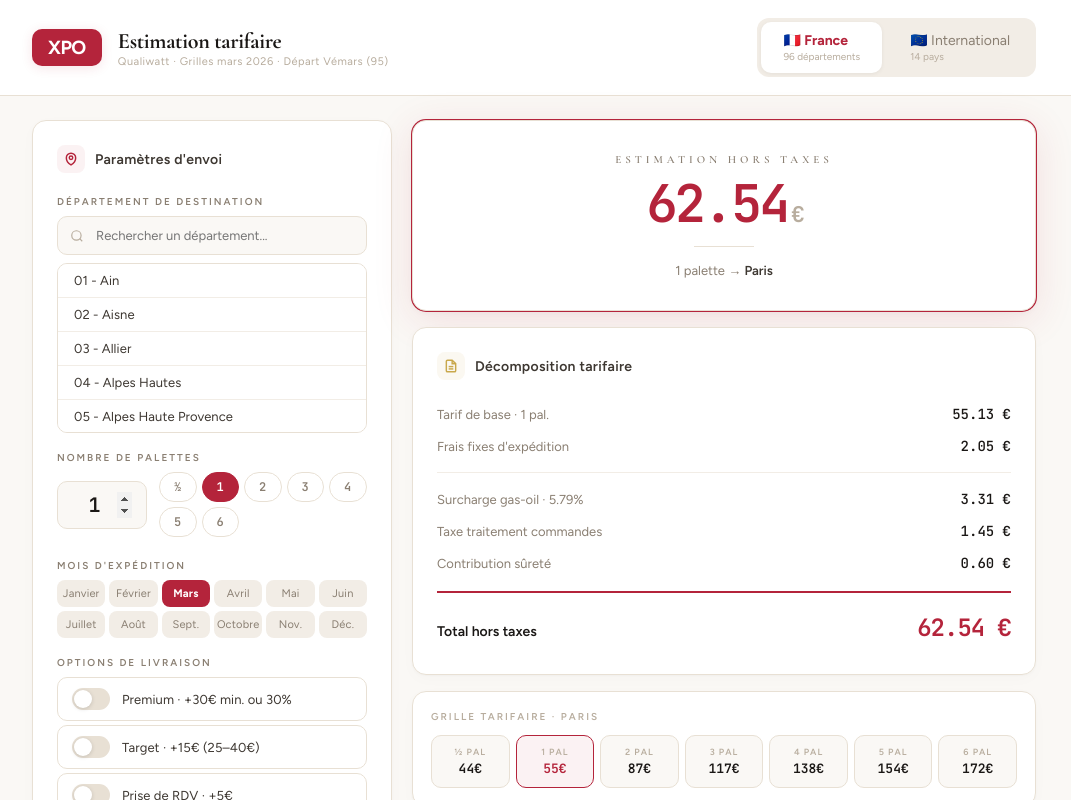
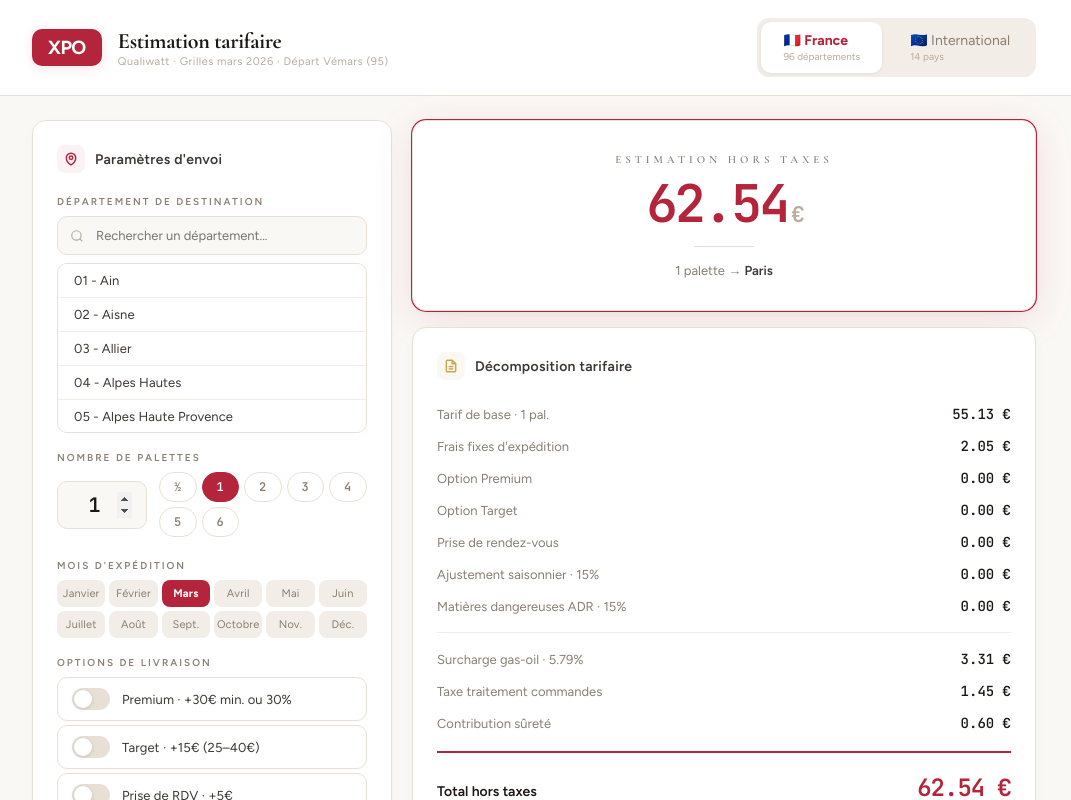
Before and after one commit to yohand-byte/XPO-CALCULATOR-2026, a React (Vite) app: page / in a window 1280 px wide. Shown: the top 800 px of the page, without its empty margins (106-1177 px from the left). Built offline with nearby package versions, Linux system fonts and the light colour scheme.

Commit message:
feat: décomposition complète France + International avec tous les frais

```diff
--- a/src/XPOCalculator.jsx
+++ b/src/XPOCalculator.jsx
@@ -19,13 +19,16 @@ function calcFR({dept, pal, prem, tgt, rdv, adr, month, gas}) {
   for (let i = 0; i < FR_P.length; i++) { if (pal <= FR_P[i]) { idx = i; mp = FR_P[i]; break; } }
   if (idx === -1) return { err: "Maximum 6 palettes — contactez XPO pour un devis sur mesure." };
   const b = FR_T[dept][idx]; if (!b) return { err: "Tarif indisponible" };
-  const ff=2.05, pc=prem?Math.max(b*0.30,30):0, tc=tgt?Math.min(Math.max(b*0.15,25),40):0, rc=rdv?5:0;
+  const ff=2.05;
+  const pc=prem?Math.round(Math.max(b*0.30,30)*100)/100:0;
+  const tc=tgt?Math.round(Math.min(Math.max(b*0.15,25),40)*100)/100:0;
+  const rc=rdv?5:0;
   const dC=dept.substring(0,2), isSeas=SEAS.includes(dC), inSeas=month>=4&&month<=8;
   const sc=(isSeas&&inSeas)?Math.round(b*0.15*100)/100:0;
-  const sub=b+ff+pc+tc+rc+sc;
+  const sub=Math.round((b+ff+pc+tc+rc+sc)*100)/100;
+  const gc=Math.round(sub*(gas/100)*100)/100;
   const ac=adr?Math.round(sub*0.15*100)/100:0;
-  const gc=Math.round((sub+ac)*(gas/100)*100)/100;
-  return { b,ff,pc,tc,rc,sc,ac,gc,sub,tot:Math.round((sub+ac+gc+1.45+0.60)*100)/100,isSeas,inSeas,mp };
+  return { b,ff,pc,tc,rc,sc,ac,gc,sub,tot:Math.round((sub+gc+ac+1.45+0.60)*100)/100,isSeas,inSeas,mp,prem,tgt,rdv:!!rdv,adr:!!adr };
 }
 
 function findKg(data,region,kg) {
@@ -272,11 +275,11 @@ function FranceTab() {
           {r&&!r.err?(<>
             <PriceRow label={`Tarif de base · ${r.mp} pal.`} value={r.b} />
             <PriceRow label="Frais fixes d'expédition" value={r.ff} />
-            {r.pc>0&&<PriceRow label="Option Premium" value={r.pc} />}
-            {r.tc>0&&<PriceRow label="Option Target" value={r.tc} />}
-            {r.rc>0&&<PriceRow label="Rendez-vous" value={r.rc} />}
-            {r.sc>0&&<PriceRow label="Majoration saisonnière · 15%" value={r.sc} />}
-            {r.ac>0&&<PriceRow label="Matières dangereuses ADR · 15%" value={r.ac} />}
+            <PriceRow label="Option Premium" value={r.pc} />
+            <PriceRow label="Option Target" value={r.tc} />
+            <PriceRow label="Prise de rendez-vous" value={r.rc} />
+            <PriceRow label="Ajustement saisonnier · 15%" value={r.sc} />
+            <PriceRow label="Matières dangereuses ADR · 15%" value={r.ac} />
             <PriceRow dash />
             <PriceRow label={`Surcharge gas-oil · ${gas}%`} value={r.gc} />
             <PriceRow label="Taxe traitement commandes" value={1.45} />
@@ -321,9 +324,13 @@ function InterTab() {
   const [kg,setKg]=useState(500);
   const [sur,setSur]=useState(true);
   const [adr,setAdr]=useState(false);
+  const [gas,setGas]=useState(5.79);
+  const [enl,setEnl]=useState(false);
+  const [douUK,setDouUK]=useState(false);
 
   const isPal = PAL_COUNTRIES.has(co);
   const isKg = KG_COUNTRIES.has(co);
+  const isUK = co==='Royaume-Uni';
 
   const regions=useMemo(()=>{
     if(IP[co]) return Object.keys(IP[co]);
@@ -339,8 +346,13 @@ function InterTab() {
     return null;
   },[data,sel,pal,kg,isPal,isKg]);
 
-  const adrAmount = (res && res.price != null && adr) ? Math.round(res.price*0.15*100)/100 : 0;
-  const totalHT = res && res.price != null ? Math.round((res.price+adrAmount+(sur?0.70:0))*100)/100 : null;
+  const basePrice = res && res.price != null ? res.price : null;
+  const adrAmount = basePrice!=null && adr ? Math.round(basePrice*0.15*100)/100 : 0;
+  const enlAmount = enl ? 35 : 0;
+  const douAmount = (isUK && douUK) ? 165 : 0;
+  const subInter = basePrice!=null ? Math.round((basePrice+adrAmount+enlAmount+douAmount)*100)/100 : null;
+  const gcInter = subInter!=null ? Math.round(subInter*(gas/100)*100)/100 : 0;
+  const totalHT = subInter!=null ? Math.round((subInter+gcInter+1.45+(sur?0.70:0))*100)/100 : null;
 
   return (
     <div style={{display:'grid',gridTemplateColumns:'360px 1fr',gap:20,alignItems:'start'}}>
@@ -403,6 +415,16 @@ function InterTab() {
 
         <Toggle on={sur} onChange={()=>setSur(!sur)} label="Contribution sûreté · 0,70 €" />
         <Toggle on={adr} onChange={()=>setAdr(!adr)} label="Matières dangereuses ADR · +15%" />
+        <Toggle on={enl} onChange={()=>setEnl(!enl)} label="Enlèvement extérieur · +35 €" />
+        {isUK&&<Toggle on={douUK} onChange={()=>setDouUK(!douUK)} label="Douanes UK · 75 + 90 €" />}
+
+        <div style={{height:14}} />
+        <Label>Surcharge gas-oil</Label>
+        <div style={{display:'flex',alignItems:'center',gap:10}}>
+          <Input type="number" value={gas} onChange={e=>setGas(Number(e.target.value))} step={0.01} mono
+            style={{width:90,textAlign:'center'}} />
+          <span style={{color:'var(--inkLight)',fontSize:13}}>%</span>
+        </div>
       </Card>
 
       <div style={{display:'flex',flexDirection:'column',gap:16}}>
@@ -438,16 +460,16 @@ function InterTab() {
             <span style={{fontSize:14,fontWeight:600,color:'var(--inkSoft)',letterSpacing:0.3}}>Détail du tarif</span>
           </div>
           {res?(<>
-            <PriceRow label={isPal ? `Transport · ${res.mp} pal.` : `Transport · ${res.bracket}`} value={res.price} />
-            {adr&&<PriceRow label="Matières dangereuses ADR · 15%" value={adrAmount} />}
-            {sur&&<PriceRow label="Contribution sûreté" value={0.70} />}
+            <PriceRow label={isPal ? `Tarif de base · ${res.mp} pal.` : `Tarif de base · ${res.bracket}`} value={basePrice} />
+            <PriceRow label="Matières dangereuses ADR · 15%" value={adrAmount} />
+            <PriceRow label="Enlèvement extérieur" value={enlAmount} />
+            {isUK&&<PriceRow label="Douanes UK · dossier + transit" value={douAmount} />}
+            <PriceRow dash />
+            <PriceRow label={`Surcharge gas-oil · ${gas}%`} value={gcInter} />
+            <PriceRow label="Taxe traitement commandes" value={1.45} />
+            <PriceRow label="Contribution sûreté" value={sur?0.70:0} />
             <div style={{borderTop:'2px solid var(--ruby)',margin:'12px 0'}} />
             <PriceRow label="Total hors taxes" value={totalHT} big />
-            <div style={{marginTop:16,padding:'14px 18px',borderRadius:'var(--radiusSm)',
-              background:'var(--sagePale)',border:'1px solid rgba(90,122,100,0.12)',fontSize:12,color:'var(--sage)',lineHeight:1.6}}>
-              Hors surcharges variables : carburant (indexé CNR mensuel), enlèvement extérieur (35 €),
-              douanes UK (75 + 90 €).
-            </div>
           </>):<div style={{textAlign:'center',padding:24,color:'var(--inkLight)',fontFamily:'Cormorant Garamond',fontStyle:'italic',fontSize:16}}>—</div>}
         </Card>
 
```
